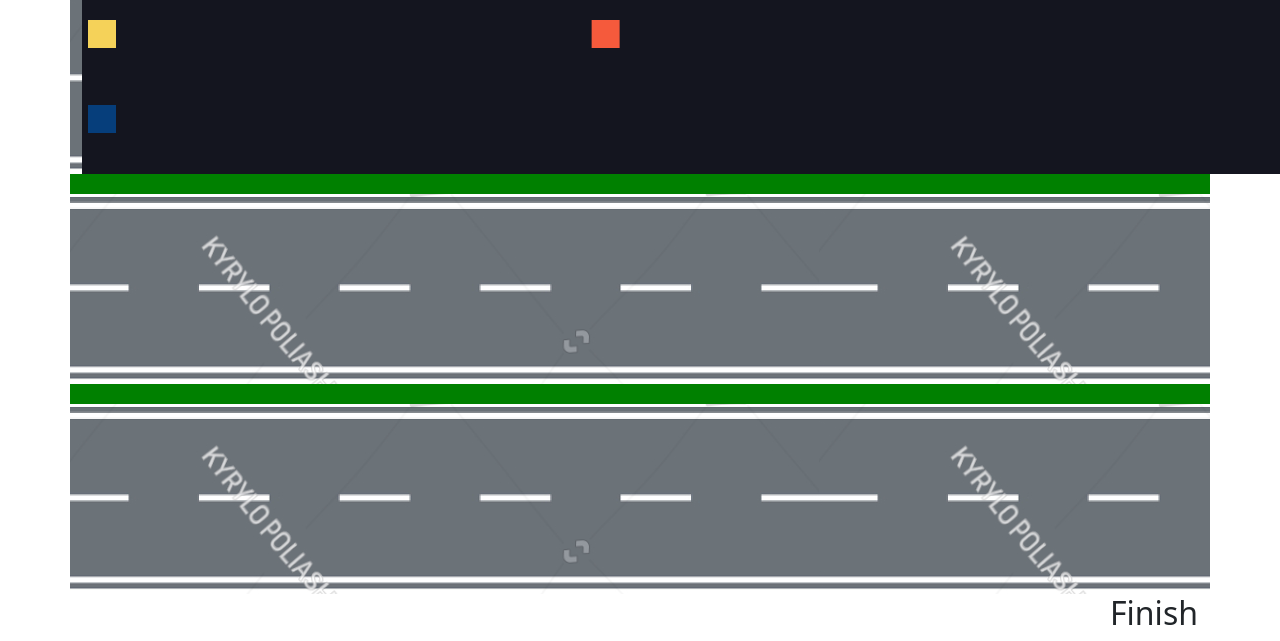
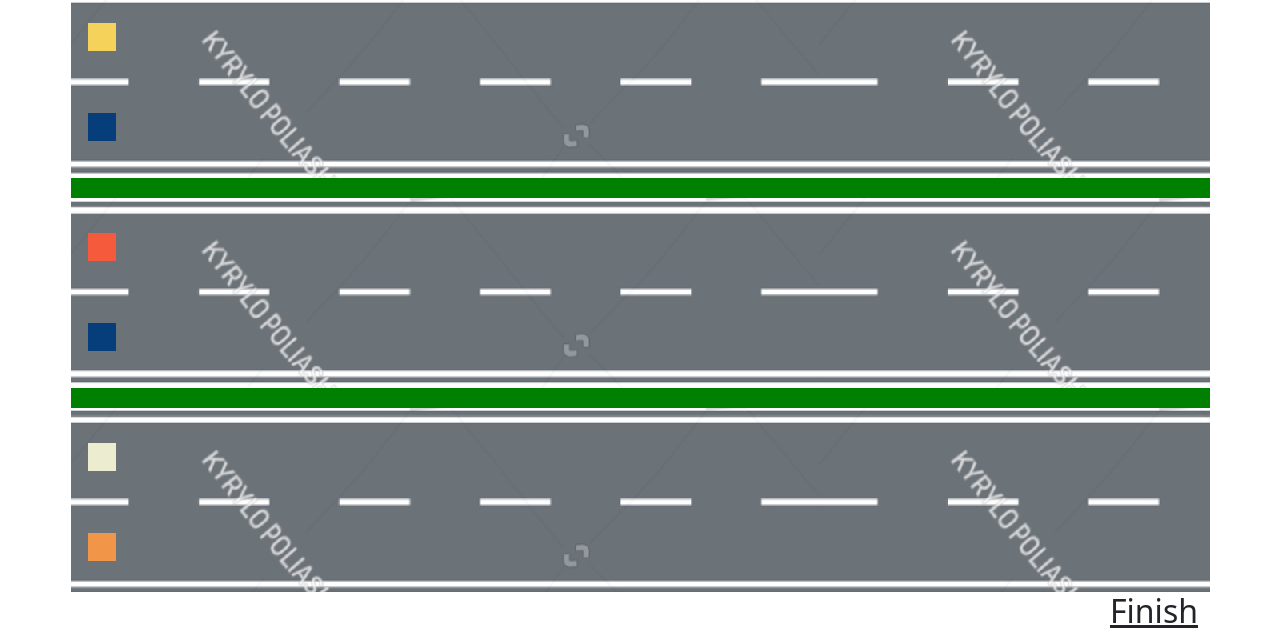
Before and after one commit to jackpolifka/Future_Traffic_Simulator, a plain HTML site: page index.html in a window 1280 px wide. Shown: the part 365-1006 px from the top of the page. Drawn offline with nearby package versions, Linux system fonts and the light colour scheme.

Commit message:
More work on simulator.

```diff
--- a/index.html
+++ b/index.html
@@ -23,11 +23,9 @@
             clear: both;
         }
 
-        #first-lap,
-        #second-lap,
-        #third-lap {
-            background-image: url('assets/img/road.png');
-            height: 190px;
+        #simulator-track {
+            background-image: url('assets/img/track.png');
+            height: 600px;
         }
 
         .grass {
@@ -45,6 +43,10 @@
             background-color: purple;
             font-size: 14px;
         }
+
+        .underline {
+            text-decoration: underline;
+        }
     </style>
 
 </head>
@@ -53,7 +55,7 @@
     <div class="container">
         <div class="row">
             <div class="col-md-2"></div>
-            <div class="col-md-8">
+            <div class="col-md-6">
                 <h1>Future Traffic Flow Simulator</h1>
             </div>
             <div class="col-md-2"></div>
@@ -73,7 +75,7 @@
         </div>
         <div class="row">
             <div class="col-md-2"></div>
-            <div class="col-md-4 text-center">
+            <div class="col-md-4 text-center mb-2">
                 <button type="button" id="add-regular-vehicle" class="btn btn-primary btn-lg">
                     <p>Add Regular Vehicle</p>
                     <p>
@@ -111,30 +113,16 @@
         </div>
         <div class="row">
             <div class="col-md-12">
-                <h2>Start</h2>
+                <h2 class="underline">Start</h2>
             </div>
         </div>
         <div class="row">
-            <div id='first-lap' class="col-md-12">
-            </div>
-        </div>
-        <div class="row">
-            <div class="grass col-md-12"></div>
-        </div>
-        <div class="row">
-            <div id='second-lap' class="col-md-12">
-            </div>
-        </div>
-        <div class="row">
-            <div class="grass col-md-12"></div>
-        </div>
-        <div class="row">
-            <div id='third-lap' class="col-md-12">
+            <div id='simulator-track' class="col-md-12">
             </div>
         </div>
         <div class="row">
             <div class="col-md-12">
-                <h2 class="float-right">Finish</h2>
+                <h2 class="float-right underline">Finish</h2>
             </div>
             <div class="float-end"></div>
         </div>
@@ -164,65 +152,63 @@
                         lane: Math.random() > 0.5 ? 'top' : 'bottom',
                         active: 0
                     });
-                    updateTemplate();
+                    //updateTemplate();
                 }
             });
 
-            document.getElementById('add-autonomous-vehicle').addEventListener('click', () => {
+            document.getElementById('add-autonomous-vehicle').addEventListener('click', (e) => {
                 let HTMLquery = '#' + e.target.id + ' .speed option:checked';
                 templateVars.autonomous_vehicles.push({
                     speed: parseInt(document.querySelector(HTMLquery).value),
                     lane: Math.random() > 0.5 ? 'top' : 'bottom',
                     active: 0
                 });
-                updateTemplate();
+                //updateTemplate();
+            });
+
+            const engine = Matter.Engine.create();
+            engine.gravity.y = 0; //top-down view
+            const simulatorTrackSettings = {
+                height: 600,
+                width: 1320,
+                background: 'transparent', // Needed Needed to use background-image CSS rule
+                wireframes: false // Needed Needed to use background-image CSS rule
+            };
+
+            // Create canvas for simulator track
+            const render = Matter.Render.create({
+                element: document.getElementById('simulator-track'),
+                engine: engine,
+                options: {
+                    height: simulatorTrackSettings.height,
+                    width: simulatorTrackSettings.width,
+                    background: simulatorTrackSettings.background,
+                    wireframes: simulatorTrackSettings.wireframes,
+                }
             });
 
 
-            // module aliases
-            const Engine = Matter.Engine,
-                Render = Matter.Render,
-                Runner = Matter.Runner,
-                Bodies = Matter.Bodies,
-                Events = Matter.Events,
-                Composite = Matter.Composite,
-                Body = Matter.Body;
-
-            // create an engine
-            let engine = Engine.create();
-            engine.gravity.y = 0;
-            // create a renderer
-            //
-            let render = Render.create({
-                element: document.getElementById('first-lap'),
-                engine: engine,
-                options: {
-                    //'background': url('assets/img/road.png'),
-                    height: 190,
-                    width: 1305,
-                    //background: 'transparent',
-                    wireframes: false,
-                }
-            });
-
             // create two boxes and a ground
             //Bodies.recetangle() is for creating a shape object
-            let boxA = Bodies.rectangle(20, 50, 28, 28, { isStatic: false });
-            let boxB = Bodies.rectangle(20, 135, 28, 28);
-            let boxC = Bodies.rectangle(60, 50, 28, 28, { isStatic: false });
-            let boxD = Bodies.rectangle(60, 135, 28, 28);
-
+            //let boxA = Matter.Bodies.rectangle(20, 50, 28, 28);
+            //let boxB = Matter.Bodies.rectangle(20, 135, 28, 28);
+            let boxC = Matter.Bodies.rectangle(20, 45, 28, 28);
+            let boxD = Matter.Bodies.rectangle(20, 135, 28, 28);
+            let boxE = Matter.Bodies.rectangle(20, 255, 28, 28);
+            let boxF = Matter.Bodies.rectangle(20, 345, 28, 28);
+            let boxG = Matter.Bodies.rectangle(20, 465, 28, 28);
+            let boxH = Matter.Bodies.rectangle(20, 555, 28, 28);
             //let ground = Bodies.rectangle(400, 610, 810, 60, { isStatic: true });
             //boxA.setPosition(body, position)
             //Composite.create({gravity: 0})
             // add all of the bodies to the world
-            Composite.add(engine.world, [boxA, boxB, boxC, boxD]);
+            Matter.Composite.add(engine.world, [boxC, boxD, boxE, boxF, boxG, boxH]);
 
-            var lastTime = 0,
+            let lastTime = 0,
                 scaleRate = 0.6;
 
-            Events.on(engine, 'beforeUpdate', function (event) {
-                var timeScale = (event.delta || (1000 / 60)) / 1000;
+            Matter.Events.on(engine, 'beforeUpdate', (event) => {
+                let timeScale = (event.delta || (1000 / 60)) / 1000;
 
                 // if (scaleRate > 0) {
                 //     Bodies.scale(bodyF, 1 + (scaleRate * timeScale), 1 + (scaleRate * timeScale));
@@ -263,11 +249,11 @@
                 //     Bodies.setStatic(bodyG, true);
 
                 // every 1.5 sec (simulation time)
-                if (engine.timing.timestamp - lastTime >= 500) {
+                if (engine.timing.timestamp - lastTime >= 1000) {
                     //15mph, 30mph, ..., 70mph is equal to the following `x` values
                     //  2, 2.5, ..., 5
-                    Body.setVelocity(boxC, { x: 2, y: 0 })
-                    Body.setVelocity(boxD, { x: 5, y: 0 })
+                    //Matter.Body.setVelocity(boxC, { x: 2, y: 0 })
+                    //Matter.Body.setVelocity(boxD, { x: 5, y: 0 })
                     //Bodies.setVelocity(bodyB, { x: 0, y: -10 });
                     // Bodies.setAngle(bodyC, -Math.PI * 0.26);
                     // Bodies.setAngularVelocity(bodyD, 0.2);
@@ -281,13 +267,16 @@
             });
 
             // run the renderer
-            Render.run(render);
+            Matter.Render.run(render);
 
             // create runner
-            let runner = Runner.create();
+            //let runner = Runner.create();
 
             // run the engine
-            Runner.run(runner, engine);
+            //Runner.run(runner, engine);
+
+            //Matter.Render.run(render);
+            Matter.Runner.run(Matter.Runner.create(), engine);
         });
     </script>
 </body>
```
Also changed, not shown: assets/img/track.png (added).
